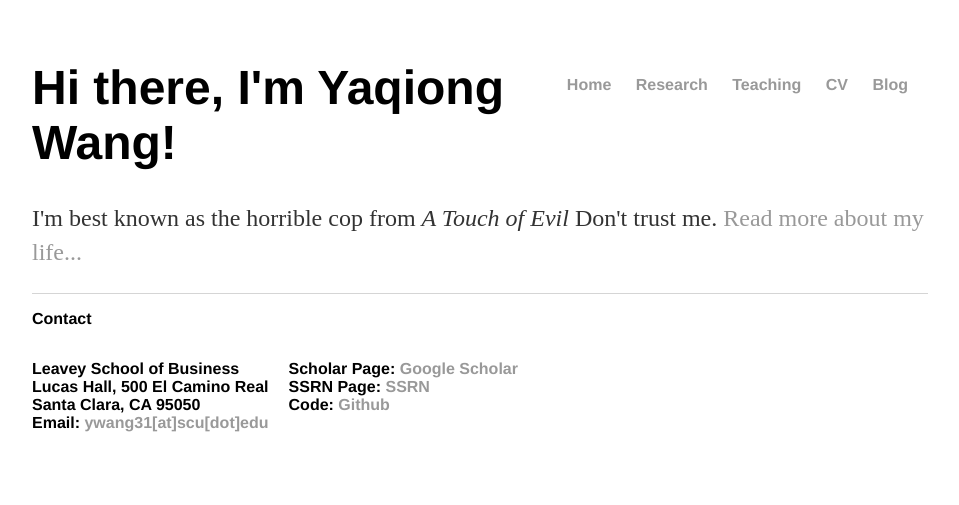
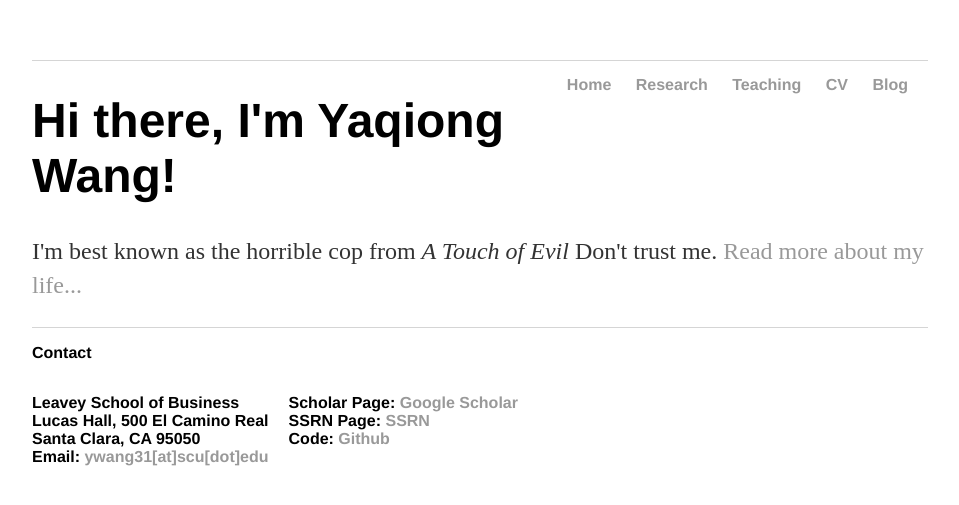
Before and after one commit to YaqiongWang/PersonalWeb, a Jekyll site: the page built from index.html, in a window 1280 px wide. Shown: the top 505 px of the page, without its empty margins (160-1119 px from the left). Built offline with Jekyll 4.4.1, drawn with Linux system fonts in a browser that asks for light colours.

Commit message:
Update main.css

```diff
--- a/css/main.css
+++ b/css/main.css
@@ -19,6 +19,9 @@
 }
 a:hover {
     text-decoration: underline;
+}
+.container{
+    border-top: 1px solid #d5d5d5;
 }
 h1 {
     font-size: 3em;
```
